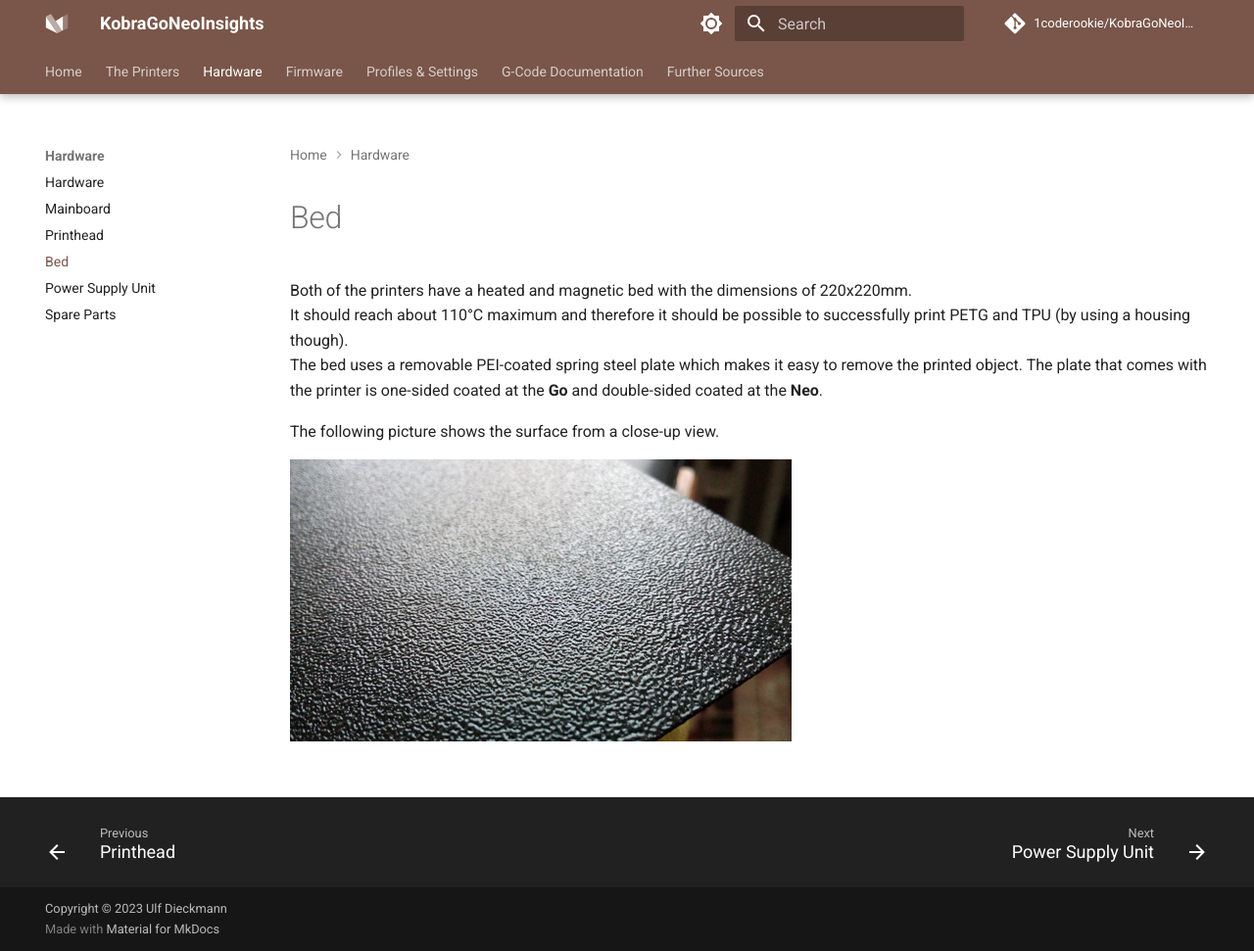
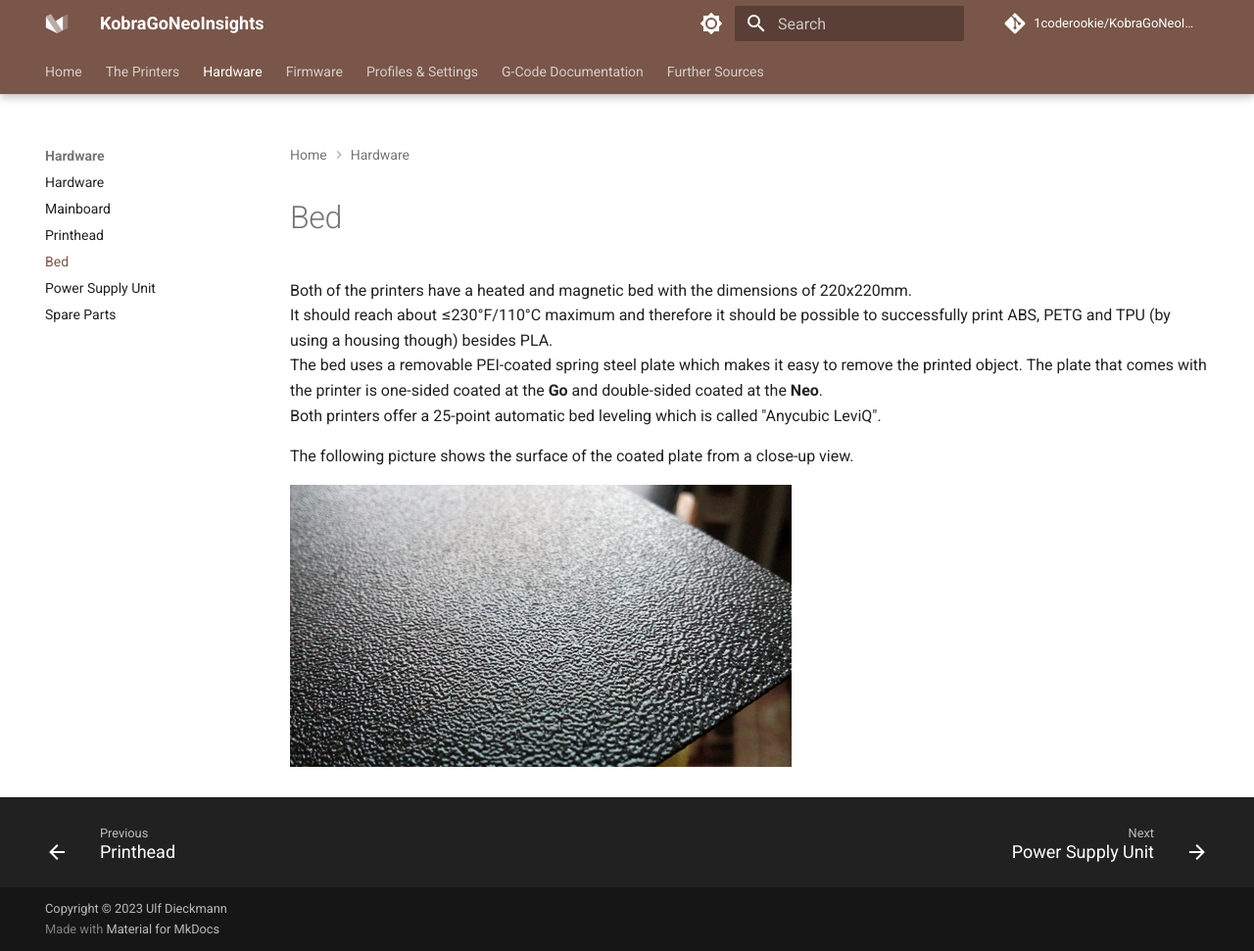
Before and after one commit to 1coderookie/KobraGoNeoInsights, an MkDocs documentation site: the page built from docs/hardware/bed.md, in a window 1280 px wide and 971 px high. Shown: the whole window at 98% size. Built offline with MkDocs 1.6.1 and Material for MkDocs 9.7.7, drawn with Linux system fonts in a browser that asks for light colours; comment, search, counter and statistics services are not loaded.

Commit message:
Update bed.md

```diff
--- a/docs/hardware/bed.md
+++ b/docs/hardware/bed.md
@@ -2,9 +2,10 @@
 
 # Bed
 Both of the printers have a heated and magnetic bed with the dimensions of 220x220mm.
-It should reach about 110°C maximum and therefore it should be possible to successfully print PETG and TPU (by using a housing though).
+It should reach about ≤230°F/110°C maximum and therefore it should be possible to successfully print ABS, PETG and TPU (by using a housing though) besides PLA.
 The bed uses a removable PEI-coated spring steel plate which makes it easy to remove the printed object. The plate that comes with the printer is one-sided coated at the **Go** and double-sided coated at the **Neo**.
+Both printers offer a 25-point automatic bed leveling which is called "Anycubic LeviQ".
 
-The following picture shows the surface from a close-up view.
+The following picture shows the surface of the coated plate from a close-up view.
 
 ![Close-up view of the PEI-coated plate](../assets/images/bed_closeup_web.jpg)
```
